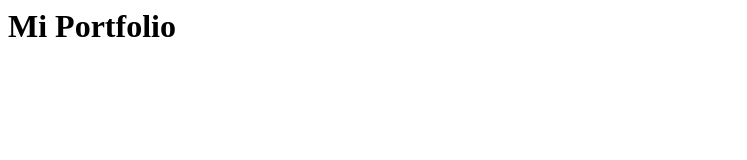
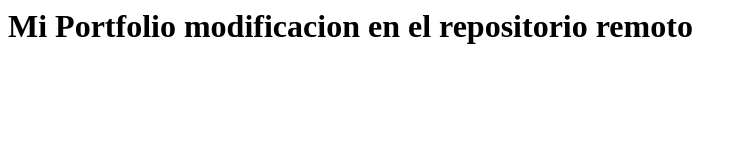
Before and after one commit to Mariano7979/PortfolioFrontEnd, a plain HTML site: page index.html in a window 1280 px wide. Shown: the whole page, without its empty margins (0-747 px from the left). Drawn offline with Linux system fonts and the light colour scheme.

Commit message:
Update index.html

```diff
--- a/index.html
+++ b/index.html
@@ -1,3 +1,2 @@
 <h1>Mi Portfolio
-
-</h1>
+  <o> modificacion en el repositorio remoto</p>
```
